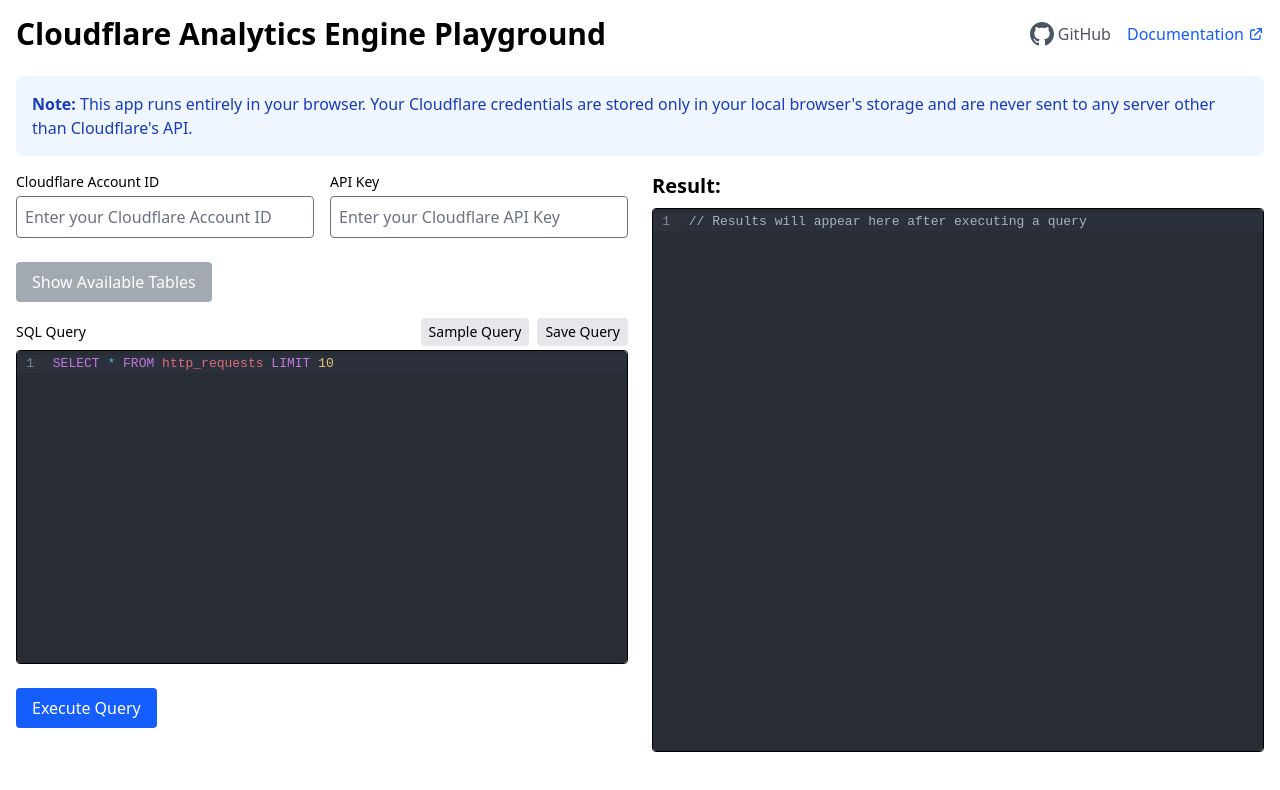
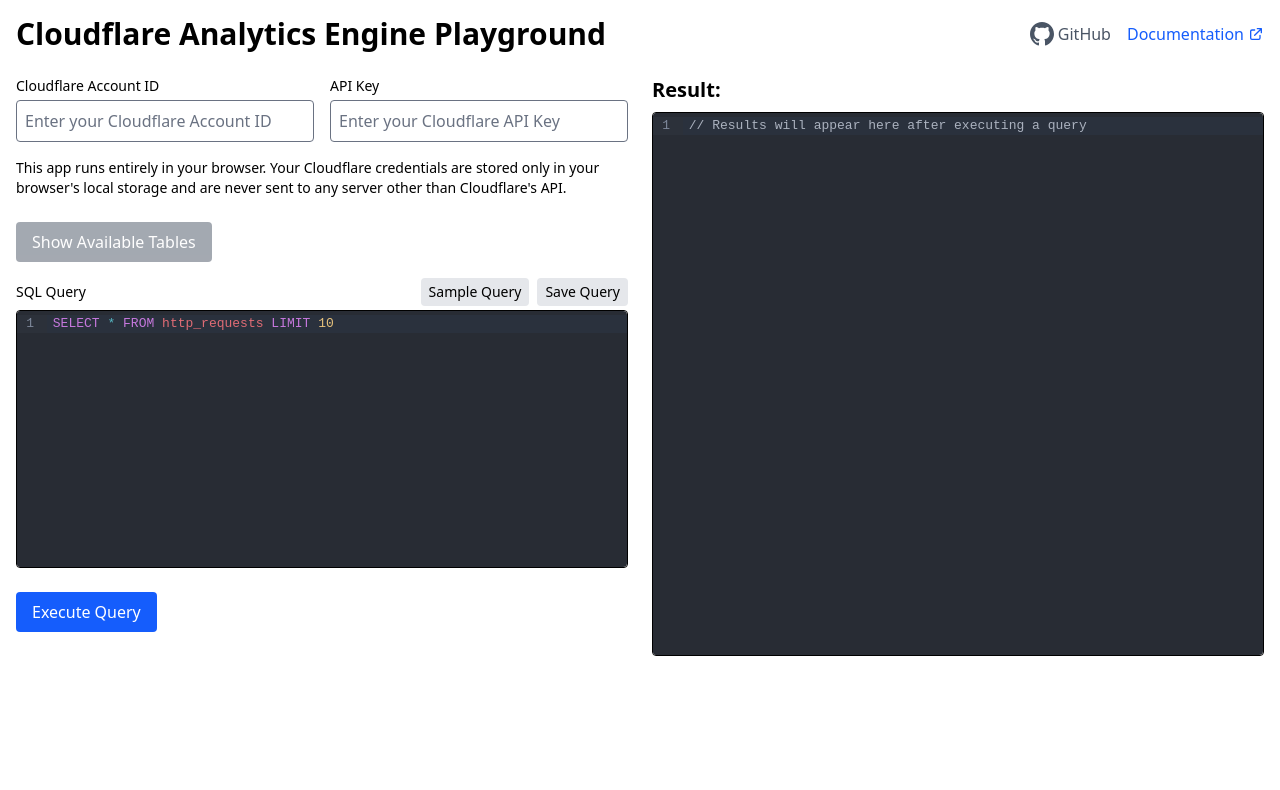
Before and after one commit to brachkow/analytics-engine-playgorund, a SvelteKit app: page / in a window 1280 px wide. Shown: the top 790 px of the page. Built offline with nearby package versions, Linux system fonts and the light colour scheme.

Commit message:
Better note

```diff
--- a/src/routes/+page.svelte
+++ b/src/routes/+page.svelte
@@ -375,14 +375,6 @@
 		</div>
 	</div>
 
-	<div class="mb-4 rounded-lg bg-blue-50 p-4 text-blue-800">
-		<p>
-			<strong>Note:</strong> This app runs entirely in your browser. Your Cloudflare credentials are
-			stored only in your local browser's storage and are never sent to any server other than Cloudflare's
-			API.
-		</p>
-	</div>
-
 	<!-- Two-pane layout -->
 	<div class="flex flex-col gap-6 md:h-[calc(100vh-220px)] md:flex-row">
 		<!-- Left pane: Controls and SQL editor -->
@@ -408,6 +400,13 @@
 						class="w-full rounded border p-2"
 						placeholder="Enter your Cloudflare API Key"
 					/>
+				</div>
+				<div class="col-span-1 text-sm md:col-span-2">
+					<p>
+						This app runs entirely in your browser. Your Cloudflare credentials are stored only in
+						your browser's local storage and are never sent to any server other than Cloudflare's
+						API.
+					</p>
 				</div>
 			</div>
 
```
